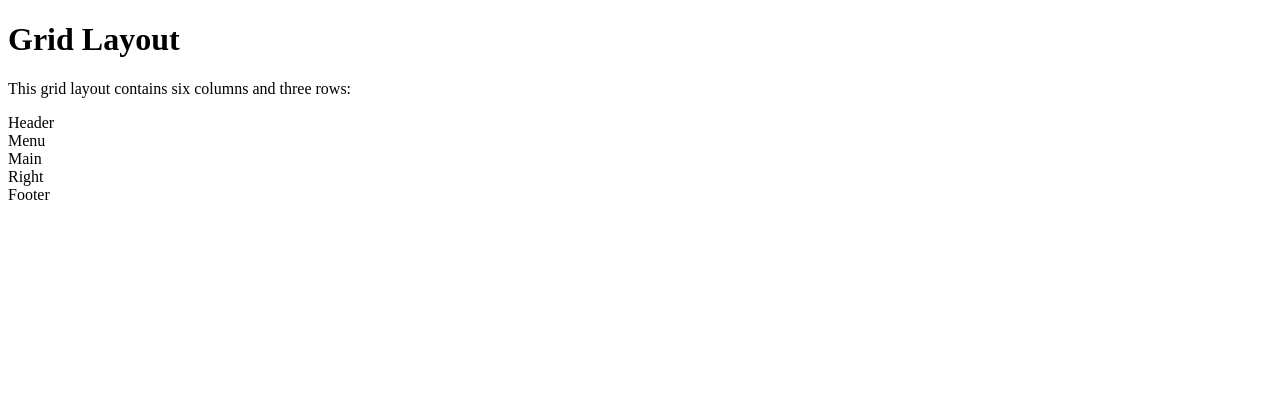
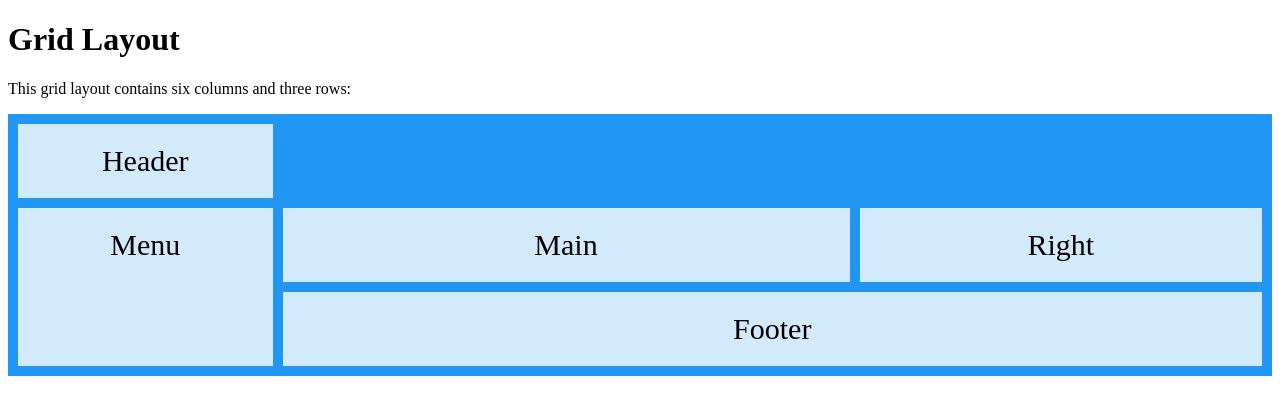
Before and after one commit to meghna124/meghna124, a plain HTML site: page index.html in a window 1280 px wide. Drawn offline with Linux system fonts and the light colour scheme.

Commit message:
Update index.html

```diff
--- a/index.html
+++ b/index.html
@@ -1,6 +1,9 @@
 <!DOCTYPE html>
 <html>
 <head>
+<html>
+
+  <link rel="stylesheet" href="index.css">
 </head>
 <body>
 
```
